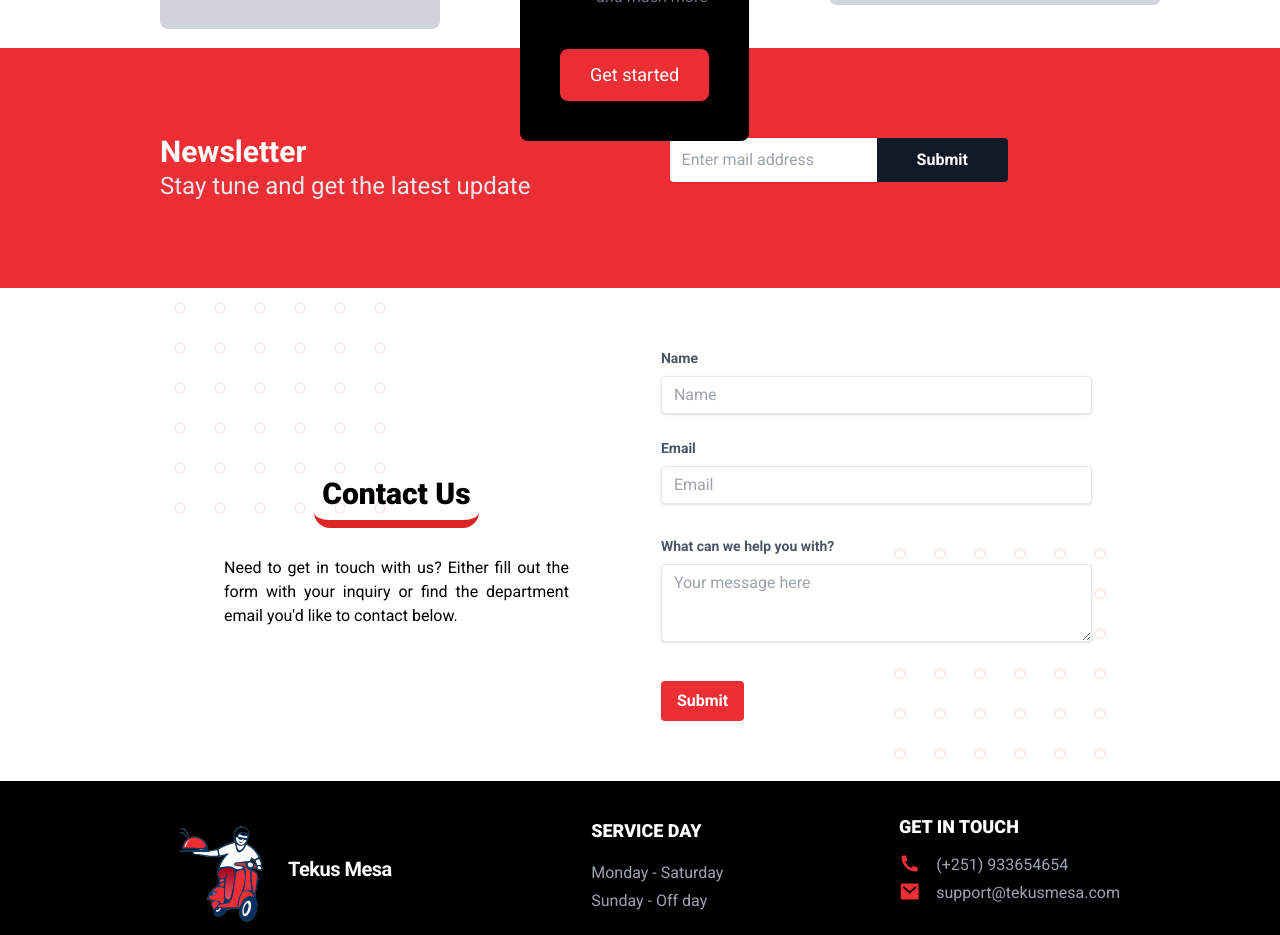
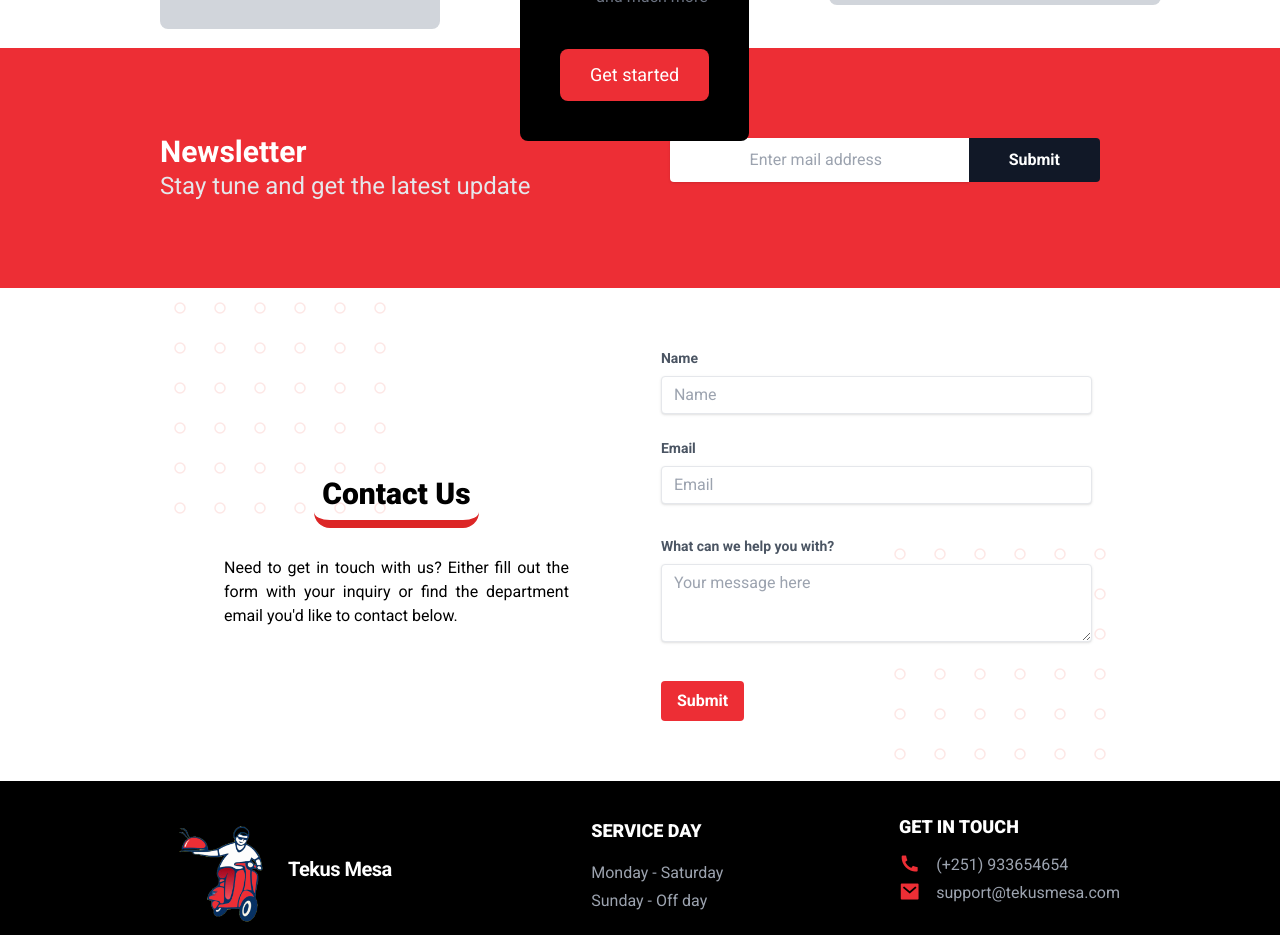
Before and after one commit to Natnael-Tilahun/TekusMesa, a React (Vite) app: page / in a window 1280 px wide. Shown: the part 2120-3055 px from the top of the page. Built offline with nearby package versions, Linux system fonts and the light colour scheme.

Commit message:
Add form validation for email subscription and notification

```diff
--- a/src/components/Subscribe.jsx
+++ b/src/components/Subscribe.jsx
@@ -40,7 +40,7 @@ function Subscribe() {
       >
         <div>
           <input
-            className="shadow appearance-none  rounded w-full py-3 px-3 text-gray-700  leading-tight focus:border-[#ed2e35] border-r-0 rounded-r-none focus:outline-none focus:shadow-outline"
+            className="shadow appearance-none  rounded w-full py-3 px-5 md:px-20 text-gray-700  leading-tight focus:border-[#ed2e35] border-r-0 rounded-r-none focus:outline-none focus:shadow-outline"
             id="email"
             type="email"
             placeholder="Enter mail address"
```
